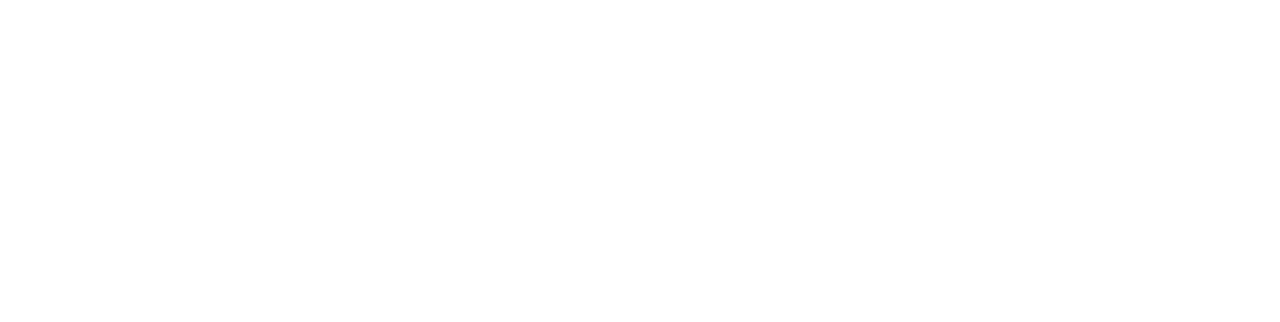
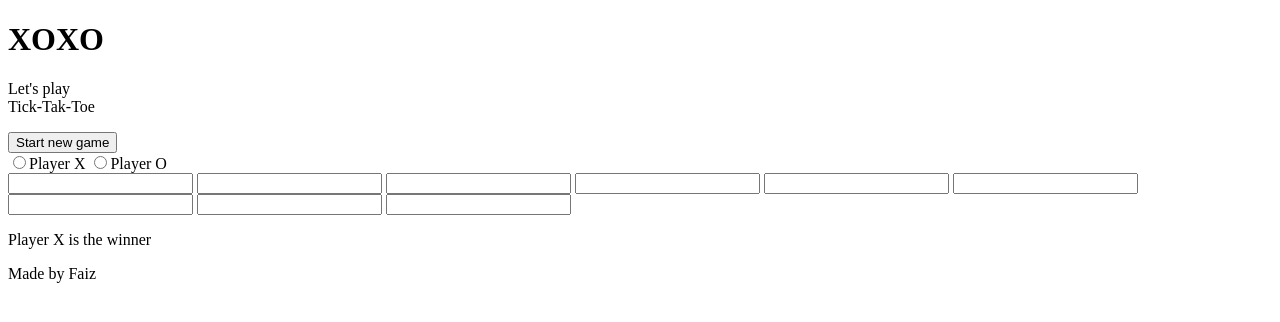
Before and after one commit to Faiz-pi/Tick-Tak-Toe, a plain HTML site: page index.html in a window 1280 px wide. Drawn offline with Linux system fonts and the light colour scheme.

Commit message:
created skeleton

```diff
--- a/index.html
+++ b/index.html
@@ -1,11 +1,48 @@
 <!DOCTYPE html>
 <html lang="en">
-<head>
-    <meta charset="UTF-8">
-    <meta name="viewport" content="width=device-width, initial-scale=1.0">
+  <head>
+    <meta charset="UTF-8" />
+    <meta name="viewport" content="width=device-width, initial-scale=1.0" />
     <title>Tick Tak Toe</title>
-</head>
-<body>
+  </head>
+  <body>
+    <header>
+      <h1>XOXO</h1>
+    </header>
 
-</body>
+    <section>
+      <div class="message">
+        <p>
+          Let's play <br />
+          Tick-Tak-Toe
+        </p>
+        <button class="start-btn">Start new game</button>
+      </div>
+
+      <div class="game">
+        <div class="names">
+          <input type="radio" name="Player" id="x" />Player X
+          <input type="radio" name="Player" id="o" />Player O
+        </div>
+
+        <div class="game-center">
+          <input type="text" />
+          <input type="text" />
+          <input type="text" />
+          <input type="text" />
+          <input type="text" />
+          <input type="text" />
+          <input type="text" />
+          <input type="text" />
+          <input type="text" />
+        </div>
+
+        <div class="winner-message">
+            <p class="winner-text">Player X is the winner</p>
+        </div>
+      </div>
+    </section>
+
+    <footer>Made by Faiz</footer>
+  </body>
 </html>
```
